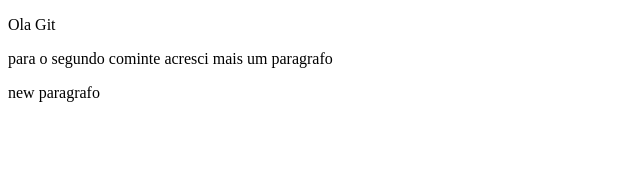
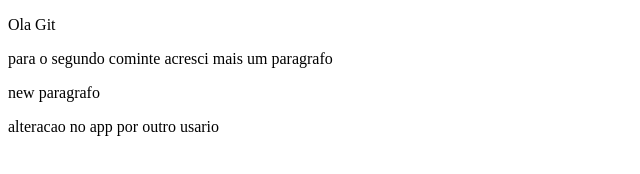
Before and after one commit to hernaniprogrammer/primeiro, a plain HTML site: page index.html in a window 1280 px wide. Shown: the whole page, without its empty margins (0-640 px from the left). Drawn offline with Linux system fonts and the light colour scheme.

Commit message:
Update index.html

```diff
--- a/index.html
+++ b/index.html
@@ -11,5 +11,6 @@
     <p>para o segundo cominte acresci mais um paragrafo</p>
 
     <p>new paragrafo</p>
+    <p>alteracao no app por outro usario</p>
 </body>
 </html>
```
